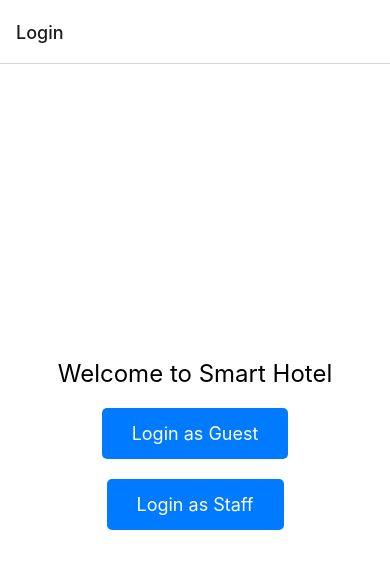
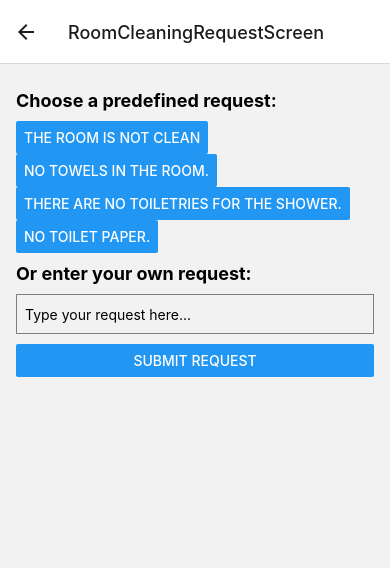
Before and after one commit to MaorHadadLD/SHS-SmartHotel, a React Native app in the folder Client/: screen /RoomCleaningRequestScreen in a window 390 px wide. Shown: the top 568 px of the page. Built offline with nearby package versions, Linux system fonts and the light colour scheme.

Commit message:
dining room screen + clining room screen

```diff
--- a/Client/Navigation/AppNavigator.js
+++ b/Client/Navigation/AppNavigator.js
@@ -11,7 +11,8 @@ import RequestsMnOverview from '../screens/guest/RequestsMnOverview';
 import ClinetMainMenu from '../screens/guest/ClientMainMenu';
 import HotelInfoScreen from '../screens/guest/HotelInfoScreen';
 import SpaScreen from '../screens/guest/SpaScreen';
-import DiningRoomScreen from '../screens/guest/DiningRoomSceern'
+import DiningRoomScreen from '../screens/guest/DiningRoomSceern';
+import RoomCleaningRequestScreen from '../screens/guest/RoomCleaningRequestScreen';
 
 const Stack = createNativeStackNavigator();
 
@@ -37,6 +38,8 @@ export default function AppNavigator() {
           { <Stack.Screen name="SpaScreen" component={SpaScreen} /> }
           { <Stack.Screen name="RequestsMnOverview" component={RequestsMnOverview} /> }
           { <Stack.Screen name="DiningRoomScreen" component={DiningRoomScreen} /> }
+          { <Stack.Screen name="RoomCleaningRequestScreen" component={RoomCleaningRequestScreen} /> }
+
         </Stack.Navigator>
       </NavigationContainer>
    </>
--- a/Client/data/ClassDpData.js
+++ b/Client/data/ClassDpData.js
@@ -38,13 +38,24 @@ export const Requests = [
     new Request(
         'r5',
         ['c3'],
-        'The room is dirty',
+        'The room is not clean',
     ),
     new Request(
         'r6',
         ['c3'],
-        'No towels',
+        'No towels in the room.',
     ),
+    new Request(
+        'r9',
+        ['c3'],
+        'There are no toiletries for the shower.',
+    ),
+    new Request(
+        'r10',
+        ['c3'],
+        'No toilet paper.',
+    ),
+
     // Pool Bar
     new Request(
         'r7',
--- a/Client/screens/guest/DiningRoomSceern.js
+++ b/Client/screens/guest/DiningRoomSceern.js
@@ -1,8 +1,9 @@
-// Import necessary modules from react-native
-import React from 'react';
-import { View, FlatList, Text, StyleSheet } from 'react-native';
+import React, { useState } from 'react';
+import { View, FlatList, Text, TouchableOpacity, StyleSheet, Modal, TextInput } from 'react-native';
+import { getDatabase, ref, push } from 'firebase/database';
+import firebaseApp from '../../firebaseConfig';
 
-// Define the data for the hotel dishes
+
 const hotelDishes = {
   breakfast: [
     { id: '1', name: 'Omelette' },
@@ -22,35 +23,116 @@ const hotelDishes = {
   ],
 };
 
-// Create the DiningRoomScreen component
 function DiningRoomScreen() {
+  const [isModalVisible, setModalVisible] = useState(false);
+  const [numberOfDiners, setNumberOfDiners] = useState('');
+  const [arrivalTime, setArrivalTime] = useState('');
+  const [roomNumber, setRoomNumber] = useState('');
+
+  const toggleModal = () => {
+    setModalVisible(!isModalVisible);
+  };
+
+  const handleReservation = () => {
+    try {
+      // Get a reference to the database
+      const db = getDatabase(firebaseApp);
+
+      // Create a reference to the 'diningRoomReservations' node in the database
+      const diningRoomReservationsRef = ref(db, 'diningRoomReservations');
+
+      // Push the reservation data to the database
+      const newReservationRef = push(diningRoomReservationsRef, {
+        numberOfDiners,
+        arrivalTime,
+        roomNumber,
+        timestamp: new Date().toISOString(), // Include a timestamp for record keeping
+      });
+
+      console.log('Dining Room Reservation added with ID:', newReservationRef.key);
+
+      // Dining Room Reservation successfully sent to the server
+      console.log('Dining Room Reservation successful!');
+    } catch (error) {
+      // Handle errors
+      console.error('Error during Dining Room Reservation:', error.message);
+    }
+
+    // Close the modal after handling the reservation
+    toggleModal();
+  };
+
   return (
     <View style={styles.container}>
       <Text style={styles.header}>Breakfast</Text>
       <FlatList
         data={hotelDishes.breakfast}
         keyExtractor={(item) => item.id}
-        renderItem={({ item }) => <Text>{item.name}</Text>}
+        renderItem={({ item }) => <Text style={styles.item}>{item.name}</Text>}
       />
 
       <Text style={styles.header}>Lunch</Text>
       <FlatList
         data={hotelDishes.lunch}
         keyExtractor={(item) => item.id}
-        renderItem={({ item }) => <Text>{item.name}</Text>}
+        renderItem={({ item }) => <Text style={styles.item}>{item.name}</Text>}
       />
 
       <Text style={styles.header}>Dinner</Text>
       <FlatList
         data={hotelDishes.dinner}
         keyExtractor={(item) => item.id}
-        renderItem={({ item }) => <Text>{item.name}</Text>}
+        renderItem={({ item }) => <Text style={styles.item}>{item.name}</Text>}
       />
+
+      {/* Order Table Button */}
+      <TouchableOpacity style={styles.orderButton} onPress={toggleModal}>
+        <Text style={styles.orderButtonText}>Reserve a Table</Text>
+      </TouchableOpacity>
+
+      {/* Reservation Modal */}
+      <Modal animationType="slide" transparent={true} visible={isModalVisible}>
+        <View style={styles.modalContainer}>
+          <View style={styles.modalContent}>
+            <Text style={styles.modalHeader}>Make a Reservation</Text>
+
+            <TextInput
+              style={styles.input}
+              placeholder="Number of Diners"
+              keyboardType="numeric"
+              value={numberOfDiners}
+              onChangeText={(text) => setNumberOfDiners(text)}
+            />
+
+            <TextInput
+              style={styles.input}
+              placeholder="Arrival Time"
+              value={arrivalTime}
+              onChangeText={(text) => setArrivalTime(text)}
+            />
+
+            <TextInput
+              style={styles.input}
+              placeholder="Room Number"
+              keyboardType="numeric"
+              value={roomNumber}
+              onChangeText={(text) => setRoomNumber(text)}
+            />
+
+            <TouchableOpacity style={styles.reserveButton} onPress={handleReservation}>
+              <Text style={styles.reserveButtonText}>Reserve</Text>
+            </TouchableOpacity>
+
+            <TouchableOpacity style={styles.closeButton} onPress={toggleModal}>
+              <Text style={styles.closeButtonText}>Close</Text>
+            </TouchableOpacity>
+          </View>
+        </View>
+      </Modal>
     </View>
   );
 }
 
-// Create the styles for the component
 const styles = StyleSheet.create({
   container: {
     flex: 1,
@@ -61,7 +143,66 @@ const styles = StyleSheet.create({
     fontWeight: 'bold',
     marginTop: 10,
   },
+  item: {
+    fontSize: 16,
+    marginVertical: 8,
+  },
+  orderButton: {
+    backgroundColor: '#3498db',
+    padding: 10,
+    borderRadius: 5,
+    marginTop: 20,
+    alignItems: 'center',
+  },
+  orderButtonText: {
+    color: 'white',
+    fontWeight: 'bold',
+    fontSize: 18,
+  },
+  // Modal styles
+  modalContainer: {
+    flex: 1,
+    justifyContent: 'center',
+    alignItems: 'center',
+  },
+  modalContent: {
+    backgroundColor: 'white',
+    padding: 20,
+    borderRadius: 10,
+    elevation: 5,
+    width: '80%',
+  },
+  modalHeader: {
+    fontSize: 18,
+    fontWeight: 'bold',
+    marginBottom: 10,
+  },
+  input: {
+    borderWidth: 1,
+    borderColor: '#ccc',
+    borderRadius: 5,
+    padding: 10,
+    marginBottom: 10,
+  },
+  reserveButton: {
+    backgroundColor: '#3498db',
+    padding: 10,
+    borderRadius: 5,
+    alignItems: 'center',
+  },
+  reserveButtonText: {
+    color: 'white',
+    fontWeight: 'bold',
+    fontSize: 16,
+  },
+  closeButton: {
+    marginTop: 10,
+    alignItems: 'center',
+  },
+  closeButtonText: {
+    color: '#3498db',
+    fontSize: 16,
+  },
 });
 
-// Export the DiningRoomScreen component
 export default DiningRoomScreen;
--- a/Client/screens/guest/RequestsMnOverview.js
+++ b/Client/screens/guest/RequestsMnOverview.js
@@ -1,10 +1,11 @@
-// Import necessary modules from react-native
 import React from 'react';
 import { View, FlatList, StyleSheet, Button } from 'react-native';
 import { Requests } from '../../data/ClassDpData';
 import RequestItem from '../../components/RequestItem';
+import { useNavigation } from '@react-navigation/native';
 
 function RequestsMnOverview({ route }) {
+  const navigation = useNavigation(); // Get the navigation object
   const reqId = route.params.departmentId;
 
   const displayedReq = Requests.filter((reqItem) => {
@@ -19,6 +20,10 @@ function RequestsMnOverview({ route }) {
     return <RequestItem title={itemData.item.requestNotice} />;
   }
 
+  function navigateToRoomCleaningScreen() {
+    navigation.navigate('RoomCleaningRequestScreen'); // Change the screen name accordingly
+  }
+
   return (
     <View style={styles.container}>
       <FlatList
@@ -26,6 +31,14 @@ function RequestsMnOverview({ route }) {
         keyExtractor={(item) => item.id}
         renderItem={renderRequestItem}
       />
+
+      {/* Conditionally render the button for the "Cleaning Room" department */}
+      {reqId === 'c3' && (
+        <Button
+          title="Make Room Cleaning Request"
+          onPress={navigateToRoomCleaningScreen}
+        />
+      )}
     </View>
   );
 }
--- /dev/null
+++ b/Client/screens/guest/RoomCleaningRequestScreen.js
@@ -0,0 +1,80 @@
+// Import necessary modules from react-native
+import React from 'react';
+import { View, Text, TextInput, Button, StyleSheet } from 'react-native';
+import { Requests } from '../../data/ClassDpData';
+
+function RoomCleaningRequestScreen({ navigation }) {
+  const cleaningRoomRequests = Requests.filter((reqItem) => {
+    return reqItem.departmentId.includes('c3'); // Adjust the department ID accordingly
+  });
+
+  const [customRequest, setCustomRequest] = React.useState('');
+
+  function handleRequestSubmit(request) {
+    // Here, you can handle the submission of the request, e.g., send it to the database
+    console.log('Submitted Request:', request);
+    // You can add logic here to send the request to the database
+  }
+
+  function renderPredefinedRequestButton(request) {
+    return (
+      <Button
+        key={request.id}
+        title={request.requestNotice}
+        onPress={() => handleRequestSubmit(request.requestNotice)}
+      />
+    );
+  }
+
+  return (
+    <View style={styles.container}>
+      <Text style={styles.title}>Choose a predefined request:</Text>
+      <View style={styles.buttonContainer}>
+        {cleaningRoomRequests.map((request) =>
+          renderPredefinedRequestButton(request)
+        )}
+      </View>
+
+      <Text style={styles.title}>Or enter your own request:</Text>
+      <TextInput
+        style={styles.input}
+        placeholder="Type your request here..."
+        onChangeText={(text) => setCustomRequest(text)}
+        value={customRequest}
+      />
+
+      <Button
+        title="Submit Request"
+        onPress={() => handleRequestSubmit(customRequest)}
+      />
+    </View>
+  );
+}
+
+const styles = StyleSheet.create({
+  container: {
+    flex: 1,
+    padding: 16,
+  },
+  title: {
+    fontSize: 18,
+    fontWeight: 'bold',
+    marginTop: 10,
+  },
+  buttonContainer: {
+    flexDirection: 'row',
+    flexWrap: 'wrap',
+    justifyContent: 'space-between',
+    marginTop: 10,
+  },
+  input: {
+    height: 40,
+    borderColor: 'gray',
+    borderWidth: 1,
+    marginTop: 10,
+    marginBottom: 10,
+    padding: 8,
+  },
+});
+
+export default RoomCleaningRequestScreen;
```
